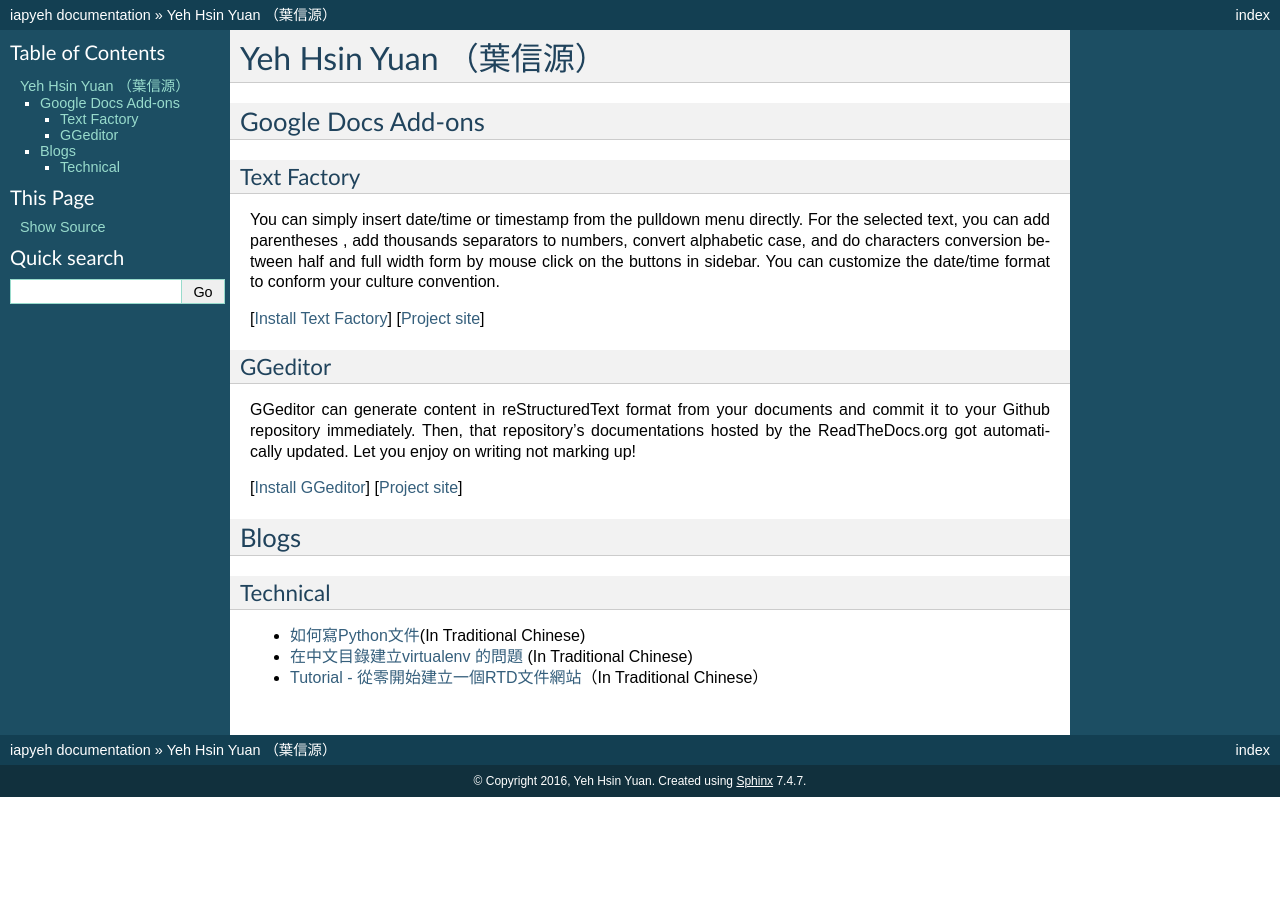
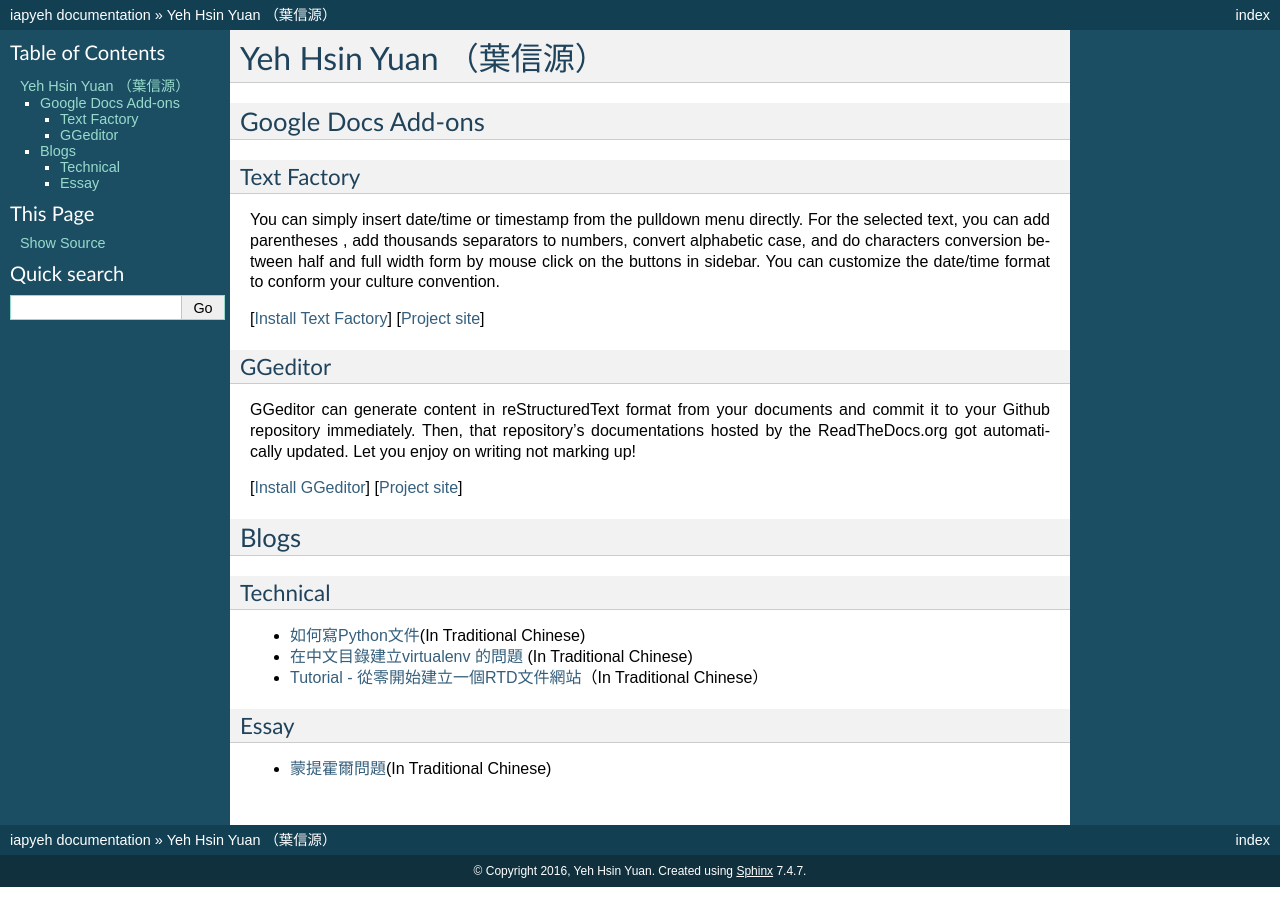
Before and after one commit to iapyeh/iapyeh, a Sphinx documentation site: the page built from docs/index.rst, in a window 1280 px wide. Built offline with Sphinx 7.4.7, drawn with Linux system fonts in a browser that asks for light colours.

Commit message:
Google Docs reST Editor@2017-2-13 17:38:15

```diff
--- a/docs/index.rst
+++ b/docs/index.rst
@@ -43,6 +43,13 @@ Technical
 
 * \ |LINK7|\ （In Traditional Chinese）
 
+.. _he34321c2d622d341b786c3324384e:
+
+Essay
+=====
+
+* \ |LINK8|\ (In Traditional Chinese)
+
 .. bottom of content
 
 
@@ -73,3 +80,7 @@ Technical
 .. |LINK7| raw:: html
 
     <a href="https://goo.gl/qH1WWj" target="_blank">Tutorial - 從零開始建立一個RTD文件網站</a>
+
+.. |LINK8| raw:: html
+
+    <a href="blogs/MontyHallProblem.html">蒙提霍爾問題</a>
```
